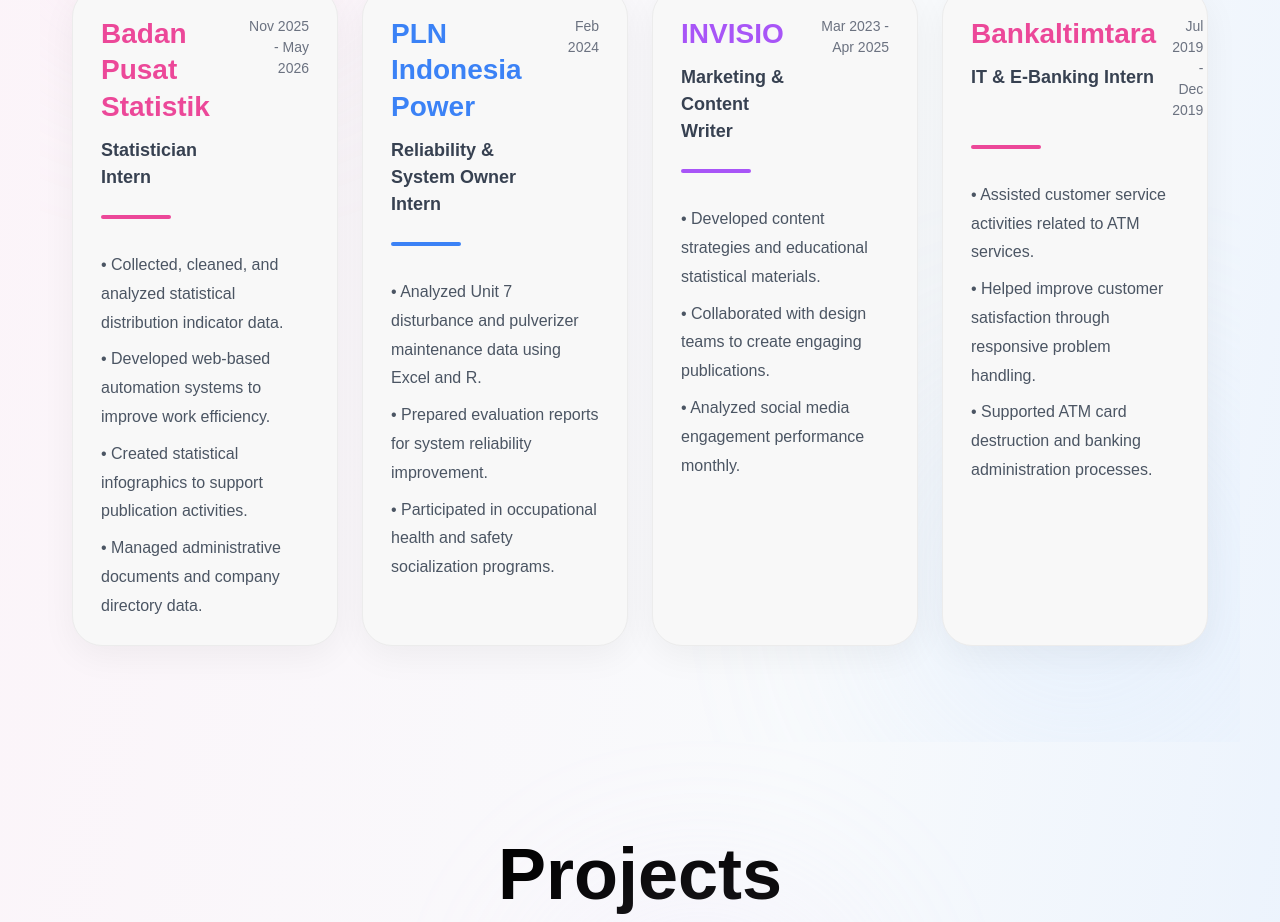
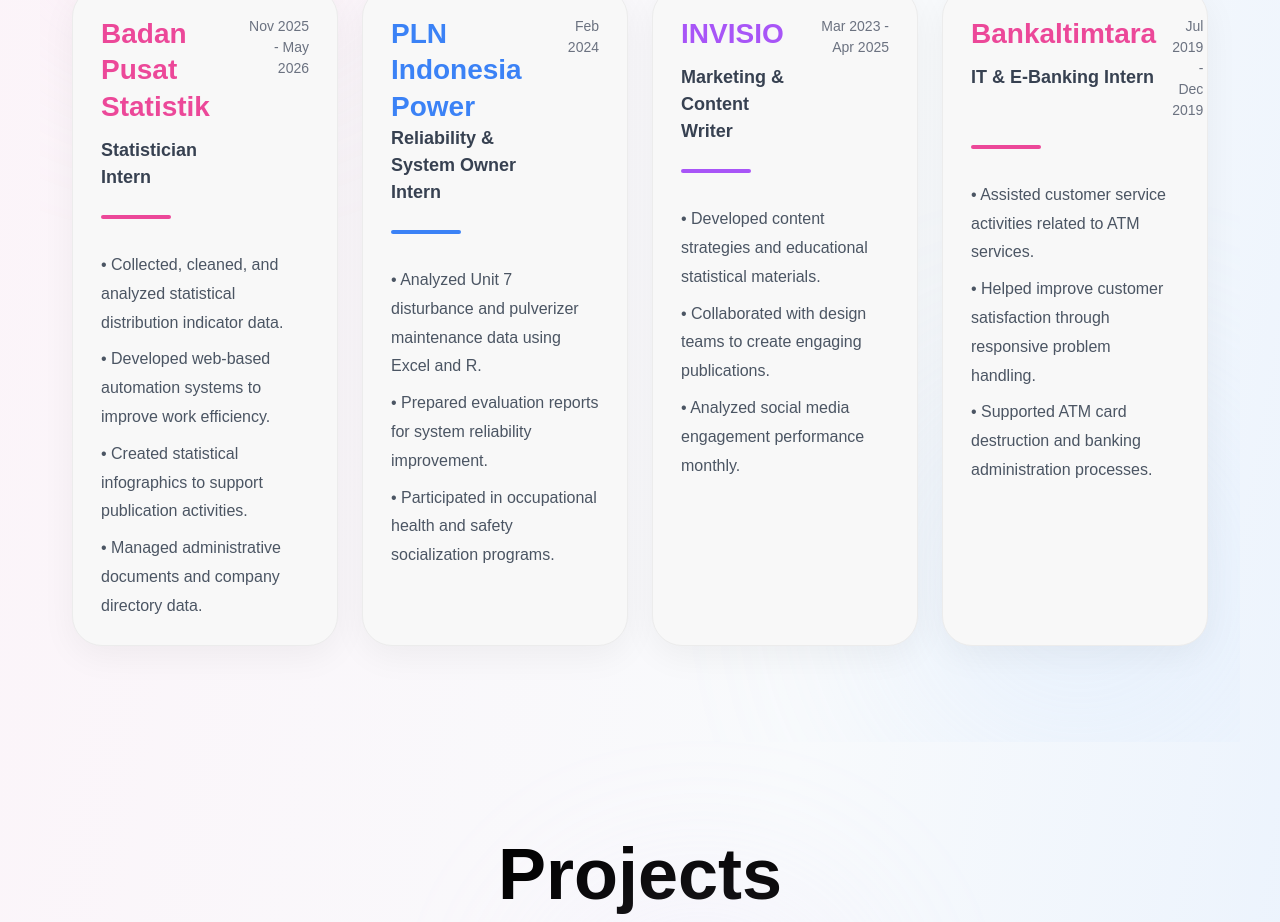
Before and after one commit to lintangntyas/portfolio, a Next.js app: page / in a window 1280 px wide. Shown: the part 1960-2882 px from the top of the page. Built offline with nearby package versions, Linux system fonts and the light colour scheme.

Commit message:
Update page.js

```diff
--- a/app/page.js
+++ b/app/page.js
@@ -437,7 +437,7 @@
                     PLN Indonesia Power
                   </h2>
 
-                  <p className="text-[#374151] text-[18px] font-semibold mt-3">
+                  <p className="text-[#374151] text-[18px] font-semibold ">
                     Reliability & System Owner Intern
                   </p>
 
```
